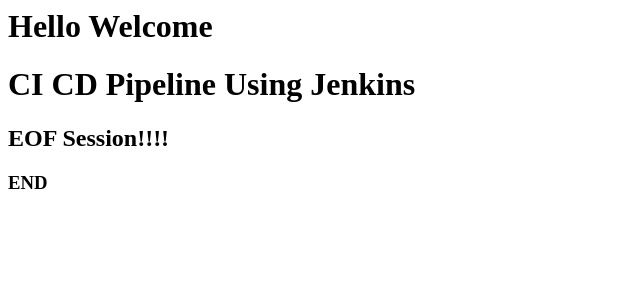
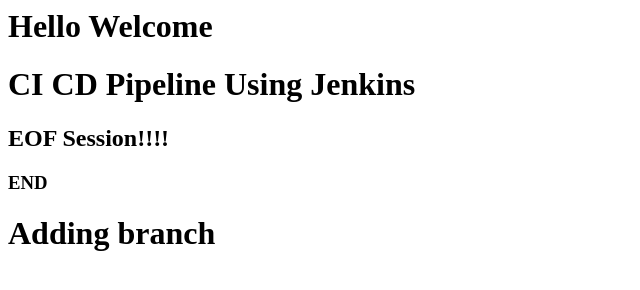
Before and after one commit to venkateshprageeth/Jenkins-CI-CD, a plain HTML site: page index.html in a window 1280 px wide. Shown: the whole page, without its empty margins (0-640 px from the left). Drawn offline with Linux system fonts and the light colour scheme.

Commit message:
Adding branch test

```diff
--- a/index.html
+++ b/index.html
@@ -2,3 +2,4 @@
 <h1> CI CD Pipeline Using Jenkins </h1>
 <h2> EOF Session!!!! </h2>
 <h3> END </h3>
+<h1> Adding branch </h1>
```
